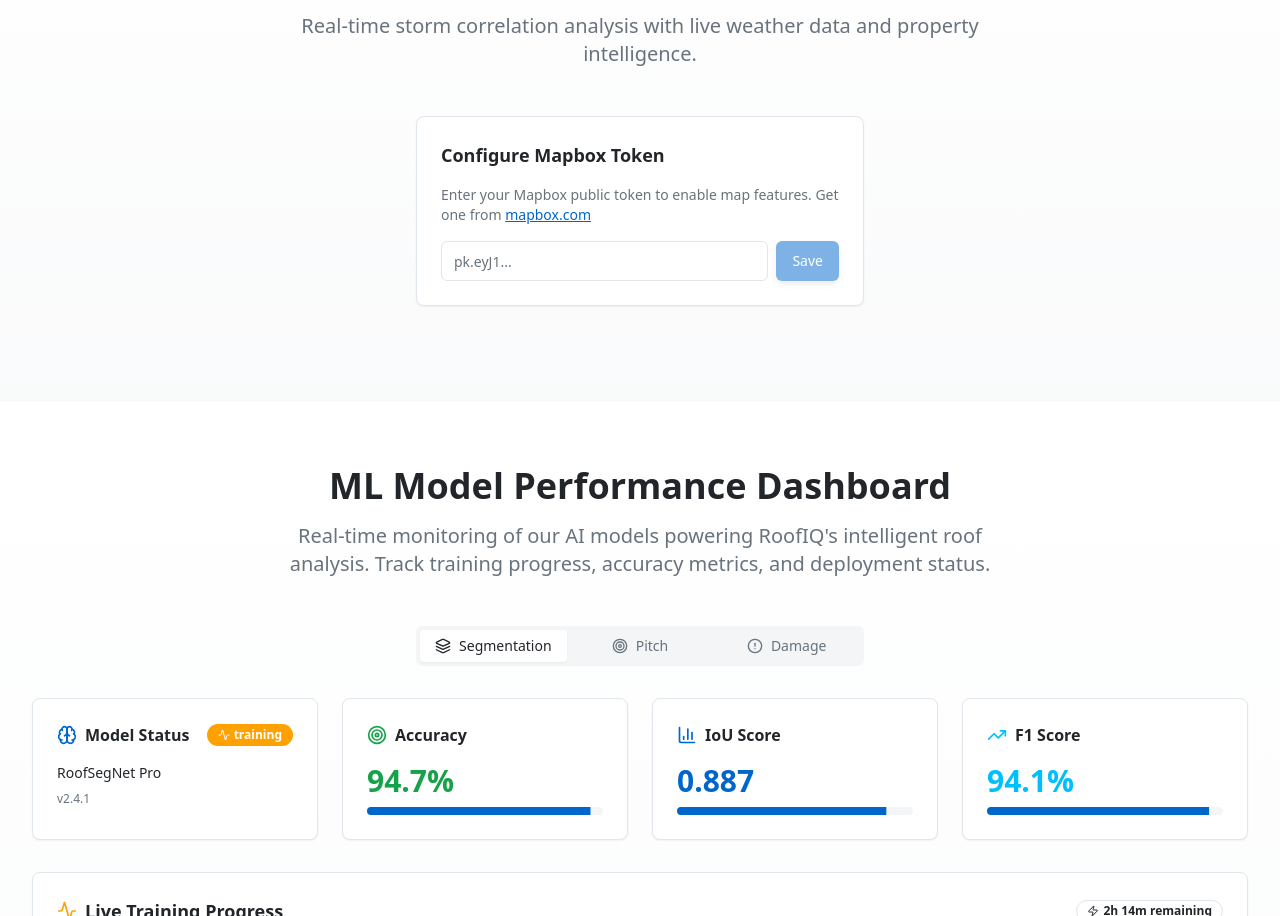
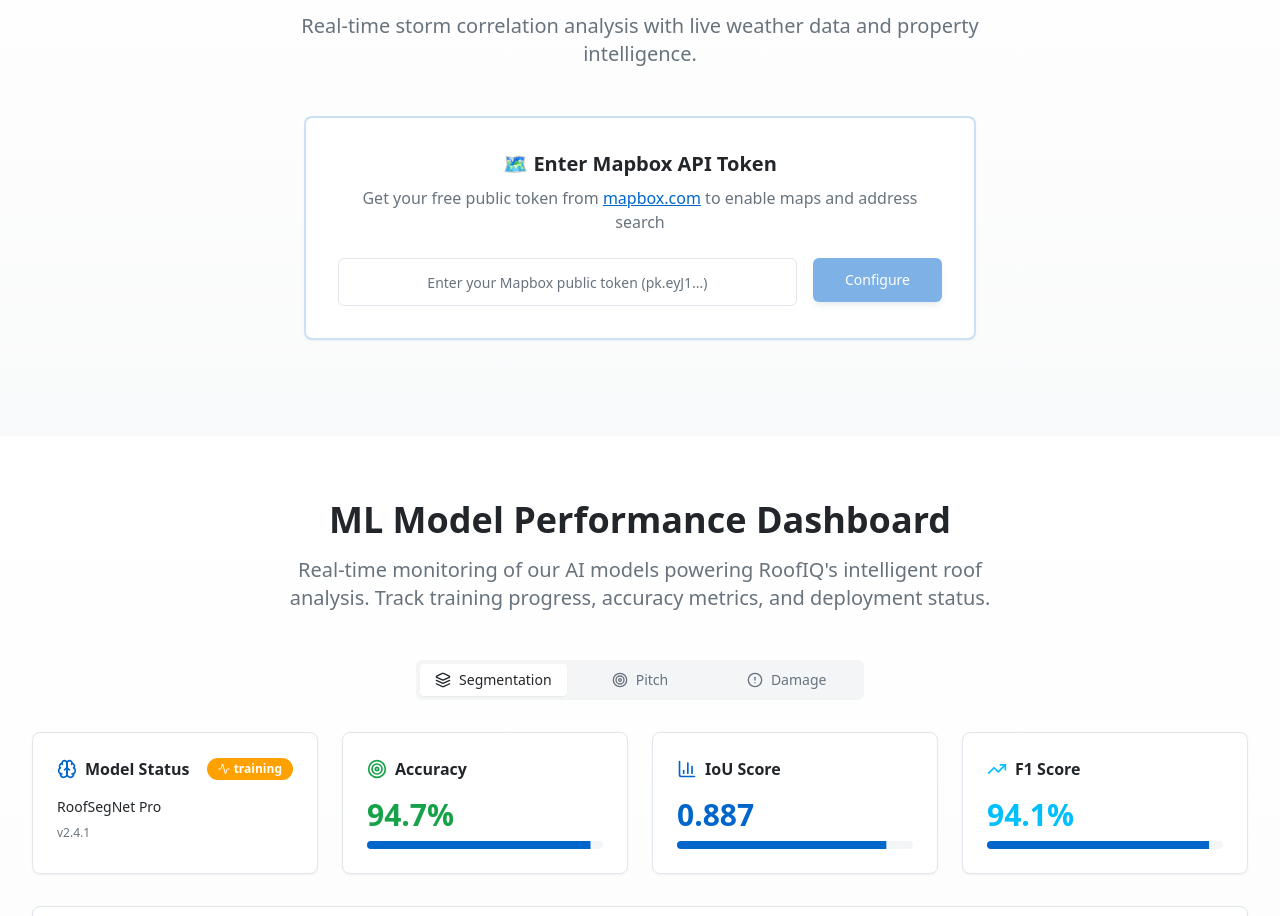
Before and after one commit to Coastal-Claims-Services/2-roof-iq-idea, a React (Vite) app: page / in a window 1280 px wide. Shown: the part 908-1824 px from the top of the page. Built offline with nearby package versions, Linux system fonts and the light colour scheme.

Commit message:
Add Mapbox API input space
Added a dedicated space within the UI for users to input their Mapbox API key, enabling the map functionality.

```diff
--- a/src/components/StormIntelligenceDemo.tsx
+++ b/src/components/StormIntelligenceDemo.tsx
@@ -239,30 +239,45 @@ export const StormIntelligenceDemo = () => {
           </p>
         </div>
 
-        {/* Mapbox Token Input */}
-        {!MAPBOX_TOKEN && (
-          <Card className="p-6 mb-8 max-w-md mx-auto">
-            <h3 className="text-lg font-semibold mb-4">Configure Mapbox Token</h3>
-            <p className="text-sm text-muted-foreground mb-4">
-              Enter your Mapbox public token to enable map features. Get one from <a href="https://mapbox.com/" target="_blank" rel="noopener noreferrer" className="text-primary underline">mapbox.com</a>
+        {/* Mapbox Token Input - Always visible at top */}
+        <Card className="p-8 mb-8 max-w-2xl mx-auto border-2 border-primary/20">
+          <div className="text-center mb-6">
+            <h3 className="text-xl font-semibold mb-2">🗺️ Enter Mapbox API Token</h3>
+            <p className="text-muted-foreground">
+              Get your free public token from <a href="https://mapbox.com/" target="_blank" rel="noopener noreferrer" className="text-primary underline font-medium">mapbox.com</a> to enable maps and address search
             </p>
-            <div className="flex gap-2">
+          </div>
+          <div className="flex flex-col sm:flex-row gap-4">
             <Input
               type="text"
-                placeholder="pk.eyJ1..."
+              placeholder="Enter your Mapbox public token (pk.eyJ1...)"
               value={mapboxToken}
               onChange={(e) => setMapboxToken(e.target.value)}
-                className="flex-1"
+              className="flex-1 h-12 text-center"
             />
             <Button
-                onClick={() => toast.success("Token saved! You can now search addresses.")}
+              onClick={() => {
+                if (mapboxToken.trim()) {
+                  toast.success("Mapbox token configured! You can now search addresses.");
+                } else {
+                  toast.error("Please enter a valid Mapbox token.");
+                }
+              }}
               disabled={!mapboxToken.trim()}
+              size="lg"
+              className="min-w-[120px]"
             >
-                Save
+              {mapboxToken ? 'Update' : 'Configure'}
             </Button>
           </div>
+          {mapboxToken && (
+            <div className="mt-4 p-3 bg-green-50 dark:bg-green-950 rounded-lg border border-green-200 dark:border-green-800">
+              <p className="text-sm text-green-700 dark:text-green-300 text-center">
+                ✅ Mapbox configured! You can now search for addresses below.
+              </p>
+            </div>
+          )}
         </Card>
-        )}
 
         {/* Address Search */}
         {MAPBOX_TOKEN && (
```
Lines whose indentation alone changed are shown as unchanged.
